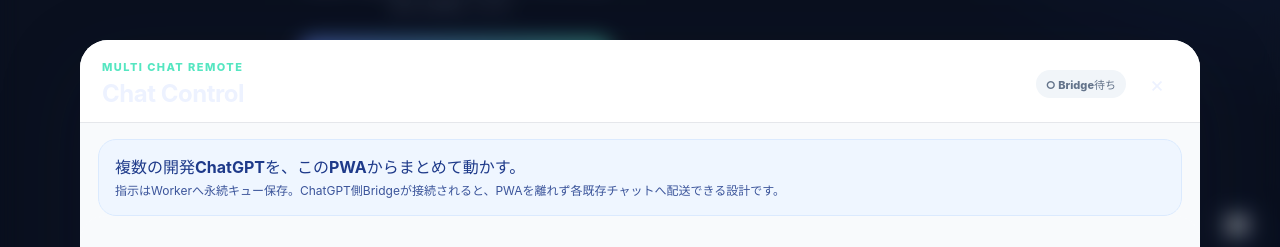
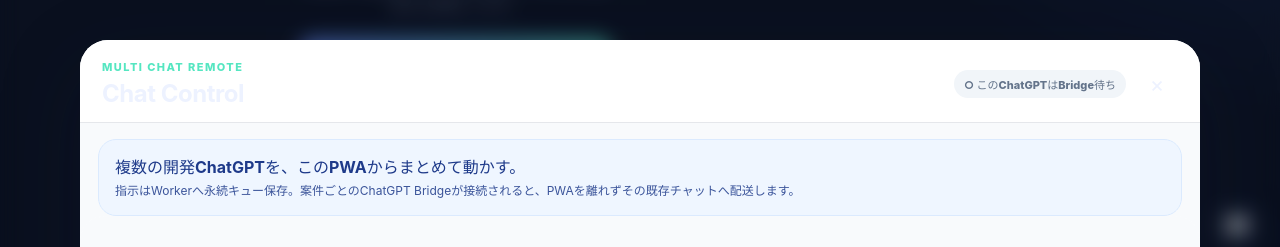
Before and after one commit to sunpotflower4460-cpu/GPT-PWA-Superbvisor, a React (Vite) app: page / in a window 1280 px wide. Both pictures are taken after a click on the button "Multi Chat Control". Shown: the part 393-640 px from the top of the page. Built offline with nearby package versions, Linux system fonts and the light colour scheme.

Commit message:
fix: show bridge state for the selected ChatGPT project

```diff
--- a/src/ChatControlCenter.tsx
+++ b/src/ChatControlCenter.tsx
@@ -43,7 +43,7 @@ export default function ChatControlCenter() {
       try {
         const [commandResult, bridgeResult] = await Promise.all([
           listProjectChatCommands(selected.id),
-          getChatBridgeStatus(),
+          getChatBridgeStatus(selected.id),
         ]);
         if (!cancelled) {
           setCommands(commandResult.commands);
@@ -76,7 +76,7 @@ export default function ChatControlCenter() {
     if (!project) return;
     const [commandResult, bridgeResult] = await Promise.all([
       listProjectChatCommands(project.id),
-      getChatBridgeStatus(),
+      getChatBridgeStatus(project.id),
     ]);
     setCommands(commandResult.commands);
     setBridge(bridgeResult);
@@ -90,9 +90,9 @@ export default function ChatControlCenter() {
     try {
       await enqueueProjectChatCommand(project, text);
       if (project.id === selected?.id) await refreshCommands(project);
-      setMessage(bridge.connected
+      setMessage(bridge.connected && bridge.projectId === project.id
         ? `${project.name} の送信キューへ追加しました。接続中Bridgeが取得して対象ChatGPTへ配送します。`
-        : `${project.name} の送信キューへ追加しました。PWAを閉じてもWorker側に残り、Bridge接続後に配送できます。`);
+        : `${project.name} の送信キューへ追加しました。PWAを閉じてもWorker側に残り、この案件のBridge接続後に配送できます。`);
       if (source === 'free') setPrompt('');
     } catch (error) {
       setMessage(error instanceof Error ? error.message : 'ChatGPT指示をキューへ追加できませんでした。');
@@ -132,14 +132,14 @@ export default function ChatControlCenter() {
             <header className="chat-control-header">
               <div><p className="eyebrow">MULTI CHAT REMOTE</p><h2>Chat Control</h2></div>
               <div className="chat-control-header-actions">
-                <span className={`bridge-live ${bridge.connected ? 'connected' : 'offline'}`}>{bridge.connected ? '● Bridge接続中' : '○ Bridge待ち'}</span>
+                <span className={`bridge-live ${bridge.connected ? 'connected' : 'offline'}`}>{bridge.connected ? '● このChatGPTに接続中' : '○ このChatGPTはBridge待ち'}</span>
                 <button className="icon-button" onClick={() => setOpen(false)}>×</button>
               </div>
             </header>
 
             <div className="chat-control-note">
               <b>複数の開発ChatGPTを、このPWAからまとめて動かす。</b>
-              <span>指示はWorkerへ永続キュー保存。ChatGPT側Bridgeが接続されると、PWAを離れず各既存チャットへ配送できる設計です。</span>
+              <span>指示はWorkerへ永続キュー保存。案件ごとのChatGPT Bridgeが接続されると、PWAを離れずその既存チャットへ配送します。</span>
               {bridge.lastSeenAt && <small>Bridge: {bridge.bridgeId || 'unknown'} ・ 最終heartbeat {new Date(bridge.lastSeenAt).toLocaleTimeString('ja-JP', { hour: '2-digit', minute: '2-digit', second: '2-digit' })}</small>}
             </div>
 
@@ -150,7 +150,7 @@ export default function ChatControlCenter() {
                 <aside className="chat-project-rail">
                   {projects.map((project) => (
                     <div className={`chat-project-row ${project.id === selected?.id ? 'active' : ''}`} key={project.id}>
-                      <button className="chat-project-select" onClick={() => { setSelectedId(project.id); setCommands([]); setMessage(''); }}>
+                      <button className="chat-project-select" onClick={() => { setSelectedId(project.id); setCommands([]); setBridge({ connected: false, capabilities: [] }); setMessage(''); }}>
                         <span className={`chat-project-dot ${project.status.toLowerCase()}`} />
                         <span><b>{project.name}</b><small>{project.currentPhase}</small></span>
                       </button>
```
